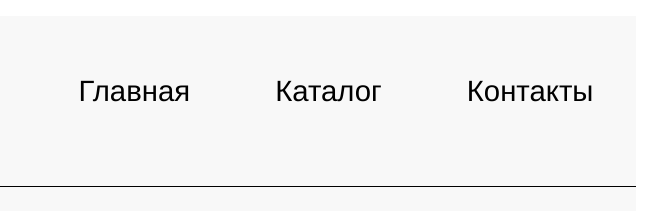
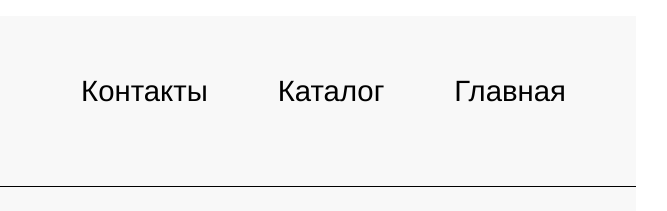
Before and after one commit to bbch2000/bbch2000.github.io, a plain HTML site: page index.html in a window 1280 px wide. Shown: the top 211 px of the page, 404-1071 px from the left. Drawn offline with Linux system fonts and the light colour scheme.

Commit message:
Update style.css

```diff
--- a/style.css
+++ b/style.css
@@ -40,14 +40,14 @@ div {
     padding-left: 0px;
     margin-left: 200px;
     height: 150px;
-    display: flex;
-    justify-content: flex-end;
 }
 .menu li{
     list-style-type: none;
     font-family: Helvetica, sans-serif;
     font-size: 22pt;
-    margin: auto auto;
+    line-height: 150px;
+    float: right;
+    margin-right: 70px
 }
 .menu li a{
     color: black;
```
